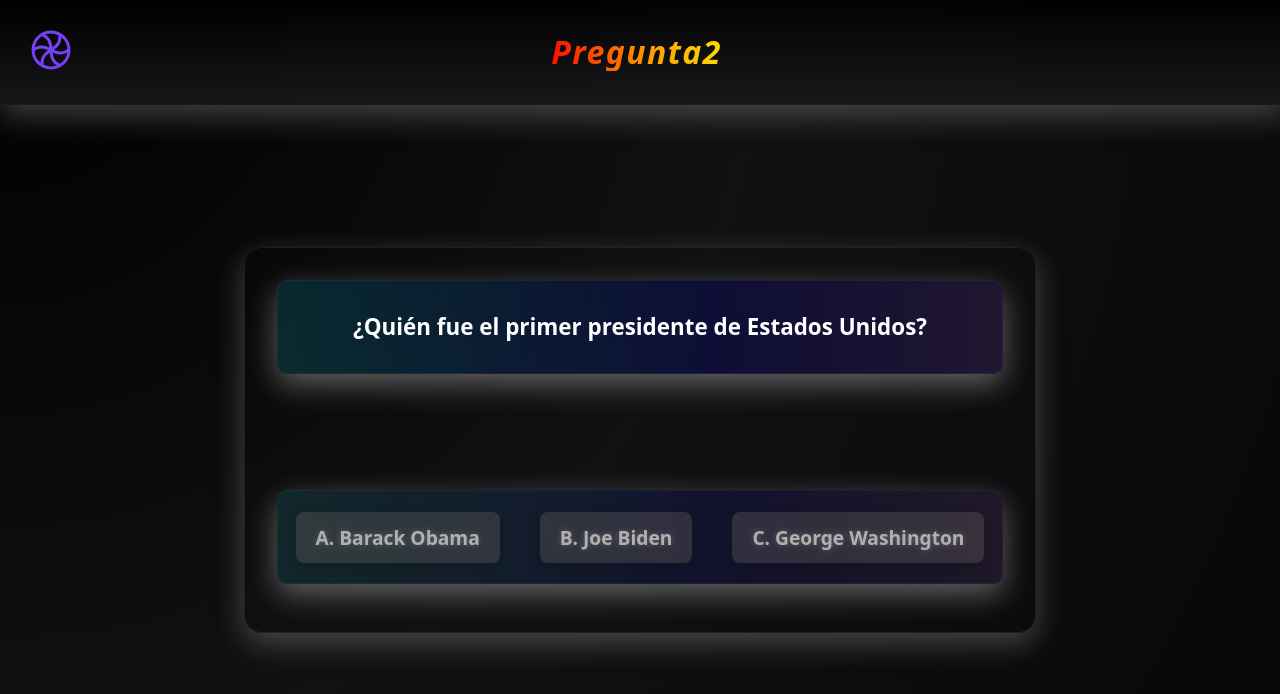
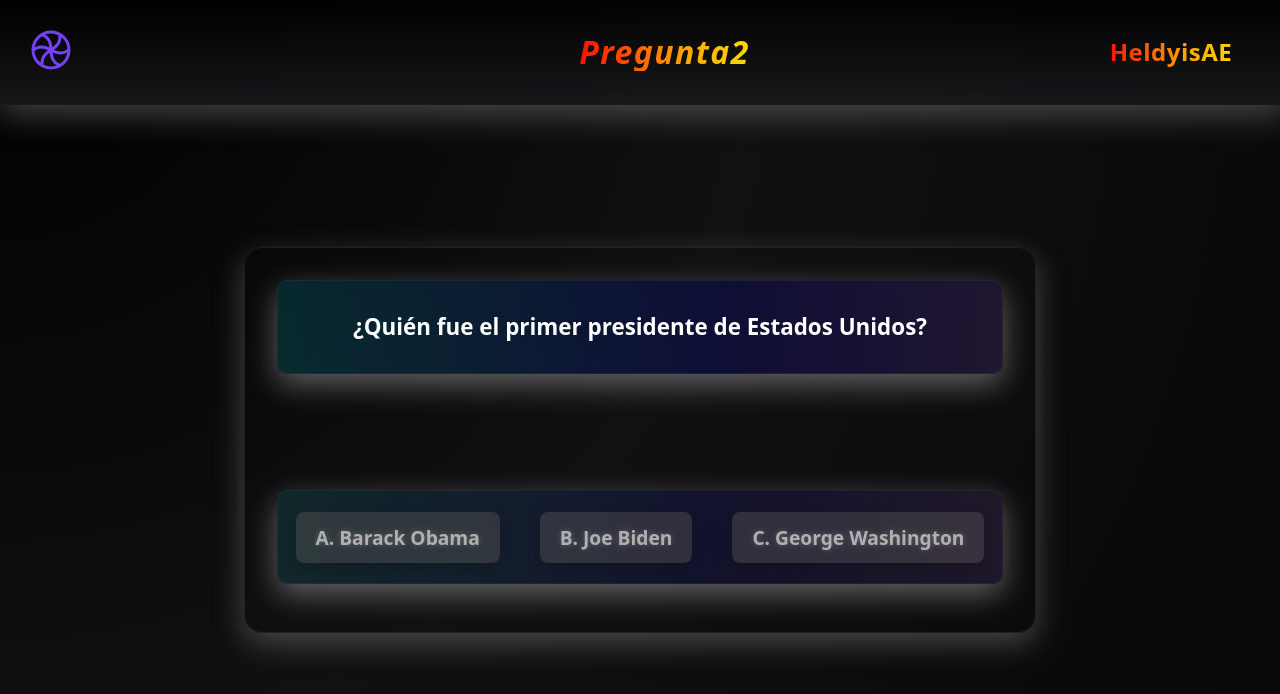
Before and after one commit to HeldyisAE/Tarea01_Lenguajes_De_Programacion, a React (Vite) app in the folder client/: page /game in a window 1280 px wide. Shown: the top 694 px of the page. Built offline with nearby package versions, Linux system fonts and the light colour scheme.

Commit message:
Agrega un tag del jugador activo en la partida
De momento solo es una simulación

```diff
--- a/client/src/components/Header.css
+++ b/client/src/components/Header.css
@@ -25,6 +25,8 @@
 }
 
 .header-center {
+  position: absolute;
+  left: 45%;
   display: flex;
   flex: 1;
   justify-content: center;
--- a/client/src/components/Header.jsx
+++ b/client/src/components/Header.jsx
@@ -1,7 +1,13 @@
+import { useLocation } from 'react-router-dom'
 import './Header.css'
 import ResetButton from './ResetButton';
+import PlayerTag from './PlayerTag';
+
 
 export default function Header() {
+    const location = useLocation()
+    const isGame = location.pathname === "/game"
+
     return (
         <header className="header">
             <div className="header-left">
@@ -11,7 +17,7 @@ export default function Header() {
                 <h2>Pregunta2</h2>
             </div>
             <div className="header-right">
-
+                {isGame && <PlayerTag />}
             </div>
         </header>
     );
--- /dev/null
+++ b/client/src/components/PlayerTag.css
@@ -0,0 +1,47 @@
+.player-tag {
+  padding: 2px 5px;
+  border-radius: 20px;
+  font-size: 1rem;
+  font-weight: 600;
+
+  background: linear-gradient(
+    90deg,
+    red,
+    orange,
+    yellow,
+    green,
+    cyan,
+    blue,
+    violet
+  );
+
+  background-size: 400% 400%;
+  background-clip: text;
+  -webkit-background-clip: text;
+  -webkit-text-fill-color: transparent;
+
+  letter-spacing: 0.5px;
+
+  display: inline-flex;
+  align-items: center;
+  justify-content: center;
+
+  animation: rainbow-text 6s ease infinite;
+  transition: all 0.2s ease;
+}
+
+@keyframes rainbow-text {
+  0% {
+    background-position: 0% 50%;
+  }
+  50% {
+    background-position: 100% 50%;
+  }
+  100% {
+    background-position: 0% 50%;
+  }
+}
+
+.player-tag:hover {
+  transform: scale(0.95);
+}
--- /dev/null
+++ b/client/src/components/PlayerTag.jsx
@@ -0,0 +1,11 @@
+import "./PlayerTag.css"
+
+function PlayerTag() {
+    return(
+        <div className="player-tag">
+            <h2>HeldyisAE</h2>
+        </div>
+    );
+}
+
+export default PlayerTag;
```
